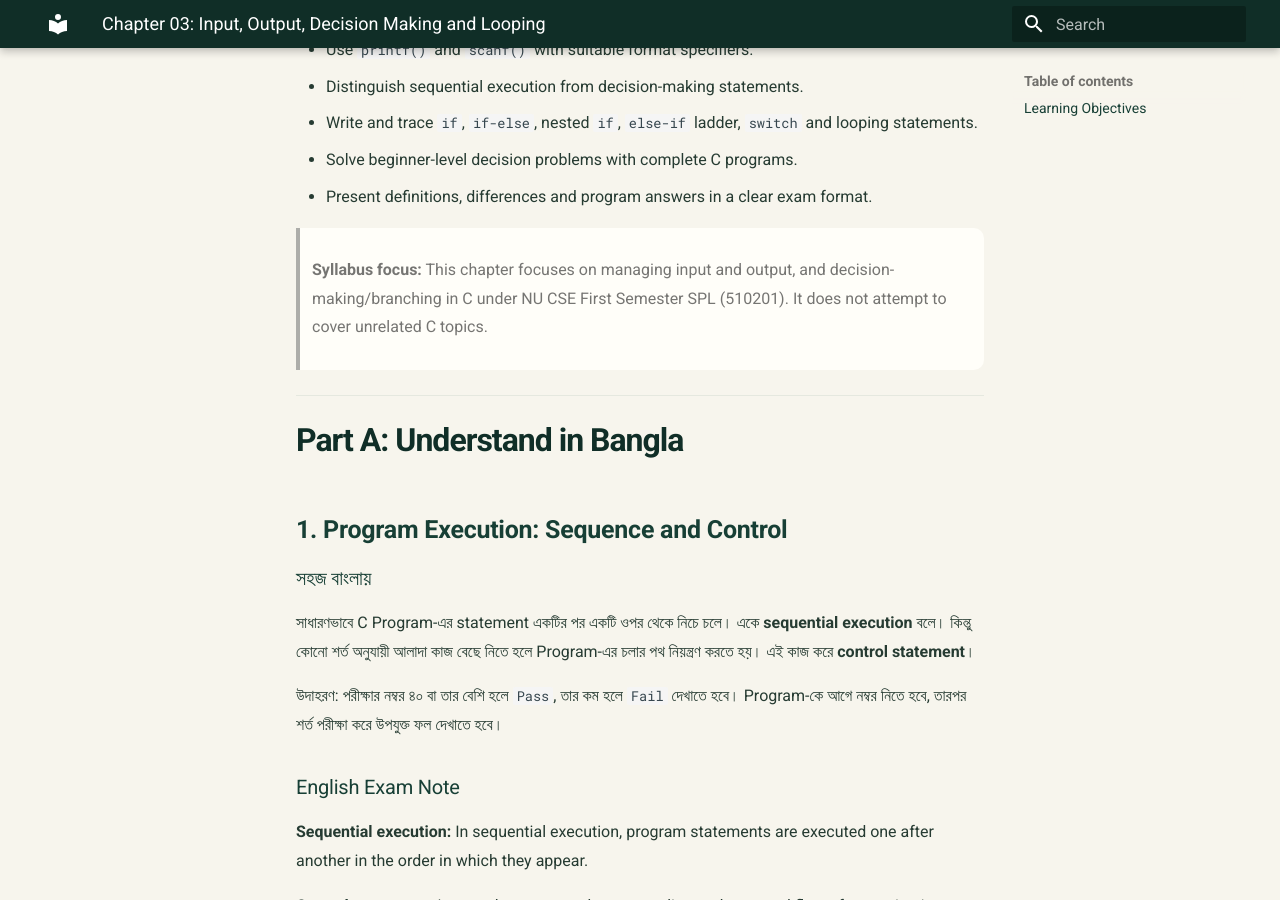
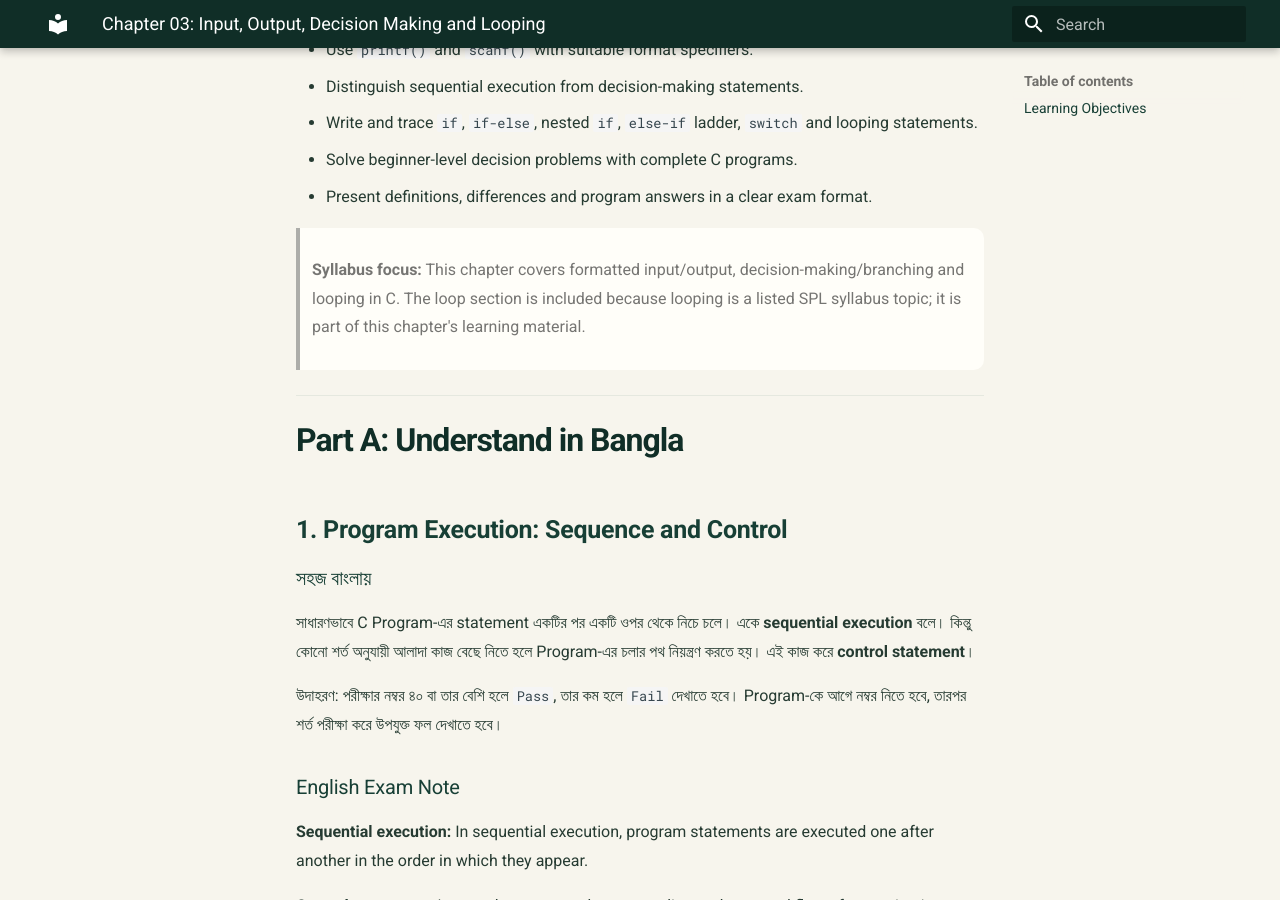
Before and after one commit to taimiyatahsin0-png/nu-cse-notes-store, an MkDocs documentation site: the page built from docs/subjects/spl/chapter-03.md, in a window 1280 px wide and 900 px high, scrolled down 586 px. Built offline with MkDocs 1.6.1 and Material for MkDocs 9.7.7, drawn with Linux system fonts in a browser that asks for light colours.

Commit message:
Correct Chapter 03 syllabus scope and sum data type

```diff
--- a/docs/subjects/spl/chapter-03.md
+++ b/docs/subjects/spl/chapter-03.md
@@ -19,7 +19,7 @@ After completing this chapter, students will be able to:
 - Solve beginner-level decision problems with complete C programs.
 - Present definitions, differences and program answers in a clear exam format.
 
-> **Syllabus focus:** This chapter focuses on managing input and output, and decision-making/branching in C under NU CSE First Semester SPL (510201). It does not attempt to cover unrelated C topics.
+> **Syllabus focus:** This chapter covers formatted input/output, decision-making/branching and looping in C. The loop section is included because looping is a listed SPL syllabus topic; it is part of this chapter's learning material.
 
 ---
 
```
Also changed, not shown: other parts of docs/subjects/spl/chapter-03.md (+2 -1 lines).
